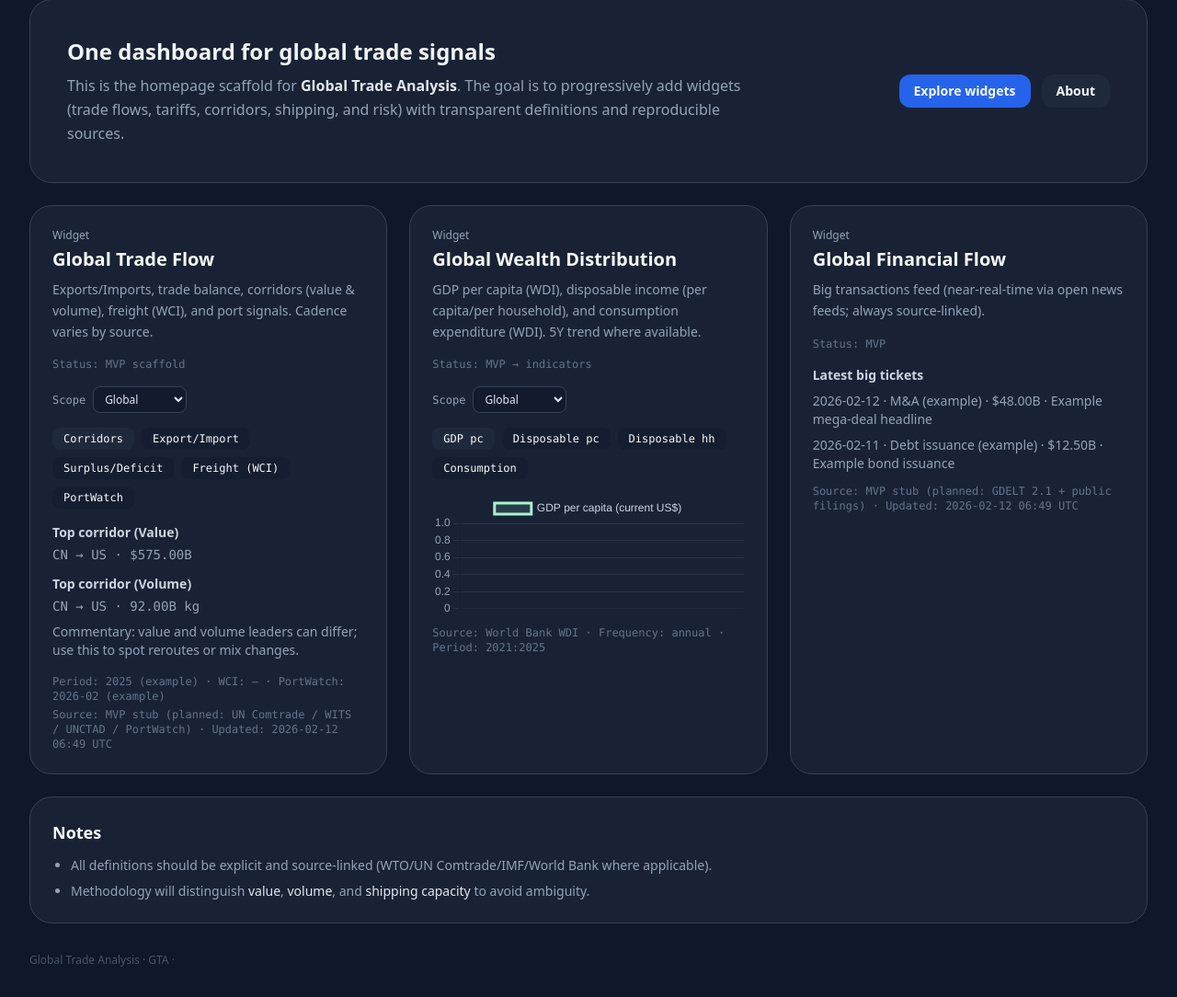
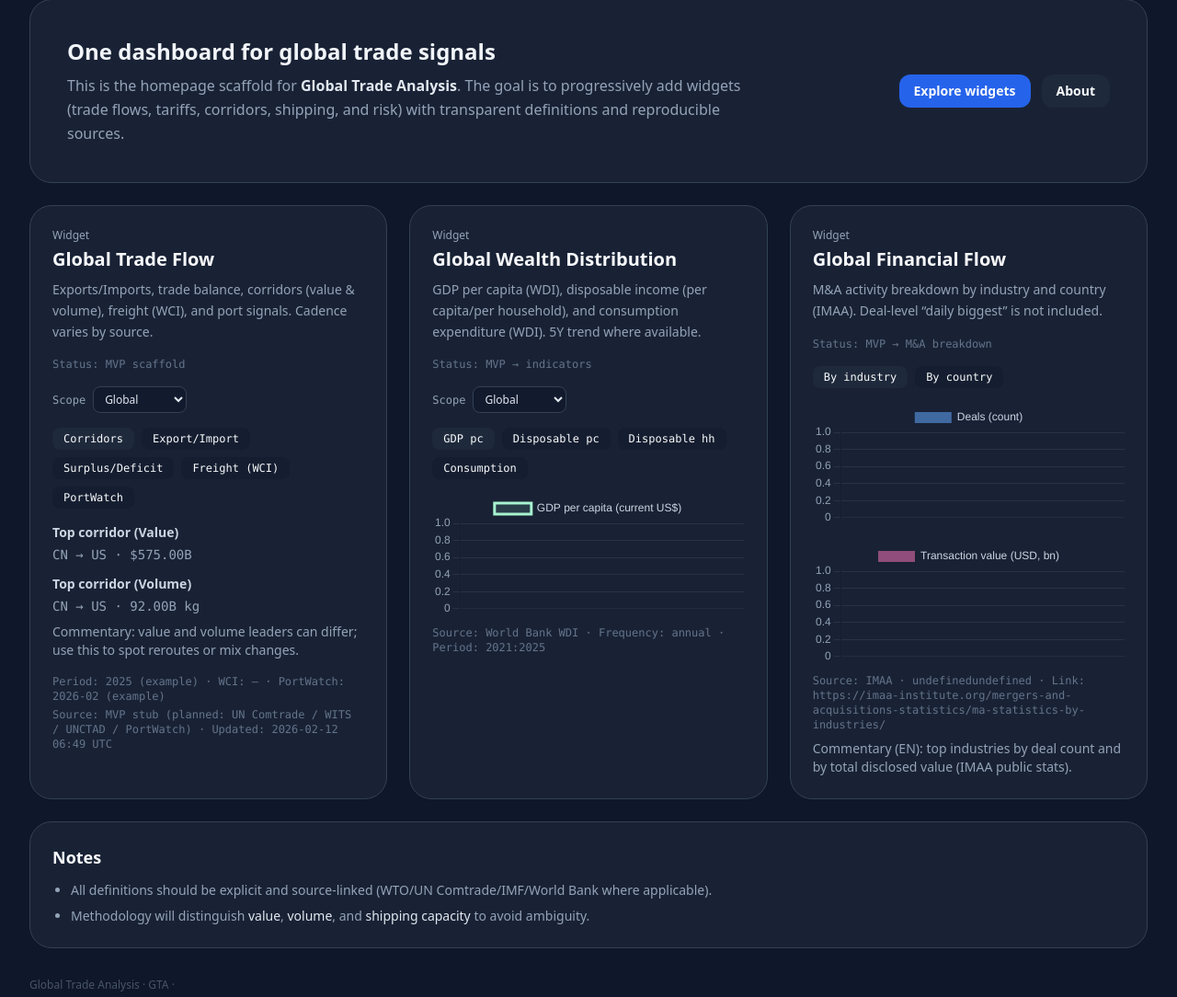
Before and after one commit to linguiben/global-trade-analysis, a FastAPI app: template app/web/templates/dashboard.html in a window 1280 px wide. Shown: the part 153-1237 px from the top of the page at 92% size. Before the commit the page ends 1204 px from the top, so only its background shows below. Run offline with FastAPI, Linux system fonts and the light colour scheme; the template is opened without the code that fills it, so the values that code supplies are empty; some libraries are stand-ins or nearby versions.

Commit message:
Add Global Financial Flow M&A breakdown (IMAA) by industry and country

```diff
--- a/app/web/templates/dashboard.html
+++ b/app/web/templates/dashboard.html
@@ -180,12 +180,28 @@
       <div class="card rounded-3xl p-6 transition-all hover:border-fuchsia-500/50">
         <div class="text-xs text-slate-400">Widget</div>
         <div class="mt-1 text-xl font-bold">Global Financial Flow</div>
-        <p class="mt-2 text-sm text-slate-400 leading-relaxed">Big transactions feed (near-real-time via open news feeds; always source-linked).</p>
-        <div class="mt-4 text-xs text-slate-500 font-mono">Status: MVP</div>
+        <p class="mt-2 text-sm text-slate-400 leading-relaxed">M&A activity breakdown by industry and country (IMAA). Deal-level “daily biggest” is not included.</p>
+        <div class="mt-4 text-xs text-slate-500 font-mono">Status: MVP → M&A breakdown</div>
+
+        <div class="mt-4 flex flex-wrap gap-2 text-xs font-mono">
+          <button data-tab="industry" class="fin-tab px-3 py-1 rounded-lg bg-slate-800 hover:bg-slate-700">By industry</button>
+          <button data-tab="country" class="fin-tab px-3 py-1 rounded-lg bg-slate-900/40 hover:bg-slate-700">By country</button>
+        </div>
+
         <div class="mt-4 text-sm">
-          <div class="text-slate-300 font-semibold">Latest big tickets</div>
-          <ul id="finance_list" class="mt-2 space-y-2 text-slate-400 text-sm"></ul>
-          <div id="finance_source" class="text-xs text-slate-500 mt-3 font-mono"></div>
+          <div id="fin_panel_industry" class="fin-panel">
+            <canvas id="fin_industry_deals" height="120"></canvas>
+            <canvas id="fin_industry_value" height="120" class="mt-4"></canvas>
+            <div id="fin_industry_meta" class="text-xs text-slate-500 mt-2 font-mono"></div>
+            <div id="fin_industry_commentary" class="text-slate-400 text-sm mt-2"></div>
+          </div>
+
+          <div id="fin_panel_country" class="fin-panel hidden">
+            <canvas id="fin_country_deals" height="120"></canvas>
+            <canvas id="fin_country_value" height="120" class="mt-4"></canvas>
+            <div id="fin_country_meta" class="text-xs text-slate-500 mt-2 font-mono"></div>
+            <div id="fin_country_commentary" class="text-slate-400 text-sm mt-2"></div>
+          </div>
         </div>
       </div>
     </section>
@@ -540,23 +556,88 @@
         await refreshWealthForGeo(sel.value || 'Global');
       }
 
+      function setFinTab(active) {
+        document.querySelectorAll('.fin-panel').forEach(p => p.classList.add('hidden'));
+        const panel = document.getElementById('fin_panel_' + active);
+        if (panel) panel.classList.remove('hidden');
+
+        document.querySelectorAll('.fin-tab').forEach(b => {
+          if (b.dataset.tab === active) {
+            b.classList.remove('bg-slate-900/40');
+            b.classList.add('bg-slate-800');
+          } else {
+            b.classList.remove('bg-slate-800');
+            b.classList.add('bg-slate-900/40');
+          }
+        });
+      }
+
+      let FIN_IND_DEALS = null;
+      let FIN_IND_VALUE = null;
+      let FIN_CTY_DEALS = null;
+      let FIN_CTY_VALUE = null;
+
+      async function loadFinIndustry() {
+        const res = await fetch(`${BASE}/api/finance/ma/industry`);
+        return await res.json();
+      }
+
+      async function loadFinCountry() {
+        const res = await fetch(`${BASE}/api/finance/ma/country`);
+        return await res.json();
+      }
+
+      function barOpts() {
+        return {
+          responsive: true,
+          plugins: { legend: { labels: { color: '#cbd5e1' } } },
+          scales: {
+            x: { ticks: { color: '#94a3b8' }, grid: { color: 'rgba(148,163,184,0.12)' } },
+            y: { ticks: { color: '#94a3b8' }, grid: { color: 'rgba(148,163,184,0.12)' } },
+          }
+        };
+      }
+
+      function upsertBar(id, label, labels, values, color) {
+        const ctx = document.getElementById(id);
+        if (!ctx) return null;
+        return new Chart(ctx, {
+          type: 'bar',
+          data: { labels, datasets: [{ label, data: values, backgroundColor: color }] },
+          options: barOpts(),
+        });
+      }
+
       async function loadFinance() {
-        const res = await fetch(`${BASE}/api/finance/big-transactions`);
-        const data = await res.json();
-        const ul = document.getElementById('finance_list');
-        ul.innerHTML = '';
-        for (const t of (data.transactions || []).slice(0, 5)) {
-          const li = document.createElement('li');
-          const a = document.createElement('a');
-          a.href = t.link;
-          a.target = '_blank';
-          a.rel = 'noopener noreferrer';
-          a.className = 'hover:text-fuchsia-300';
-          a.textContent = `${t.date} · ${t.type} · $${fmtUSD(t.value_usd)} · ${t.headline}`;
-          li.appendChild(a);
-          ul.appendChild(li);
-        }
-        document.getElementById('finance_source').textContent = `Source: ${data.source} · Updated: ${data.updated_at}`;
+        document.querySelectorAll('.fin-tab').forEach(b => b.addEventListener('click', () => setFinTab(b.dataset.tab)));
+        setFinTab('industry');
+
+        // Industry
+        const ind = await loadFinIndustry();
+        const indRows = (ind.rows || []).slice(0, 10);
+        const indLabels = indRows.map(r => r.industry);
+        const indDeals = indRows.map(r => r.deals);
+        const indVal = indRows.map(r => r.value_usd_bil);
+        if (FIN_IND_DEALS) FIN_IND_DEALS.destroy();
+        if (FIN_IND_VALUE) FIN_IND_VALUE.destroy();
+        FIN_IND_DEALS = upsertBar('fin_industry_deals', 'Deals (count)', indLabels, indDeals, 'rgba(96,165,250,0.55)');
+        FIN_IND_VALUE = upsertBar('fin_industry_value', 'Transaction value (USD, bn)', indLabels, indVal, 'rgba(244,114,182,0.55)');
+        document.getElementById('fin_industry_meta').textContent = `Source: ${ind.source} · ${ind.unit}${ind.currency} · Link: ${ind.link}`;
+        document.getElementById('fin_industry_commentary').textContent = 'Commentary (EN): top industries by deal count and by total disclosed value (IMAA public stats).';
+
+        // Country
+        const cty = await loadFinCountry();
+        const ctyRows = (cty.rows || []).slice(0, 10);
+        const ctyLabels = ctyRows.map(r => r.country);
+        const ctyDeals = ctyRows.map(r => r.deals);
+        const ctyVal = ctyRows.map(r => r.value_bil);
+        const ccy = (ctyRows[0] && ctyRows[0].currency) ? ctyRows[0].currency : '';
+        if (FIN_CTY_DEALS) FIN_CTY_DEALS.destroy();
+        if (FIN_CTY_VALUE) FIN_CTY_VALUE.destroy();
+        FIN_CTY_DEALS = upsertBar('fin_country_deals', 'Deals (count)', ctyLabels, ctyDeals, 'rgba(52,211,153,0.55)');
+        FIN_CTY_VALUE = upsertBar('fin_country_value', `Transaction value (${ccy}, bn)`, ctyLabels, ctyVal, 'rgba(251,146,60,0.55)');
+        document.getElementById('fin_country_meta').textContent = `Source: ${cty.source} · Link: ${cty.link}`;
+        document.getElementById('fin_country_commentary').textContent = 'Commentary (EN): derived from IMAA country narratives; values may mix currencies (USD/EUR) unless converted.';
       }
 
       Promise.allSettled([loadTrade(), loadWealth(), loadFinance()]).catch(() => {});
```
Also changed, not shown: app/web/imaa.py (added, +186 -0 lines), app/web/routes.py (+11 -0 lines).
